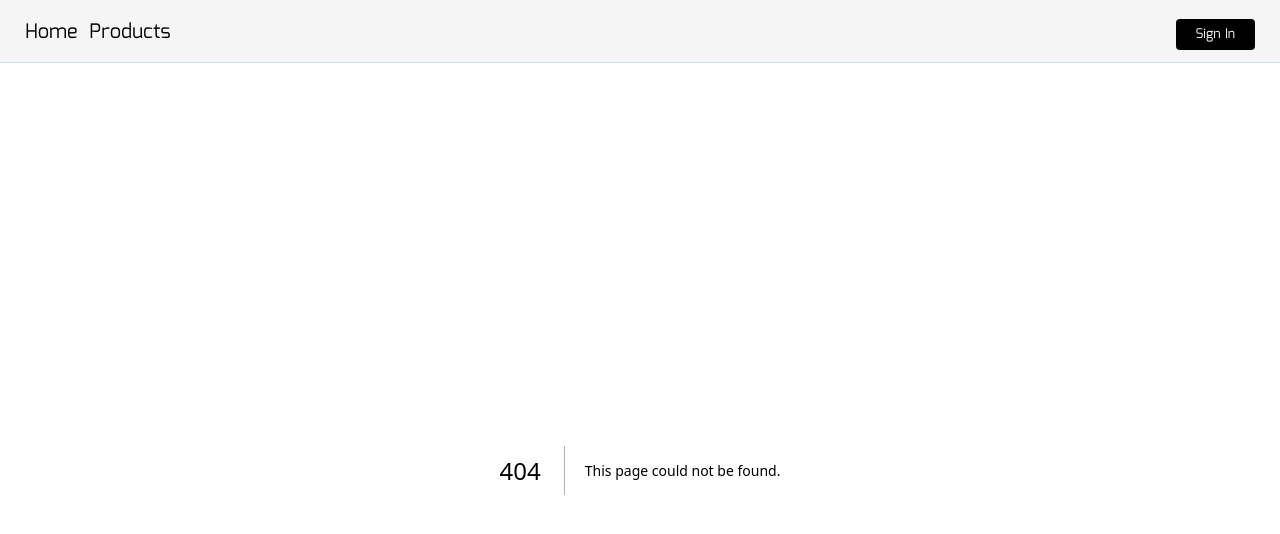
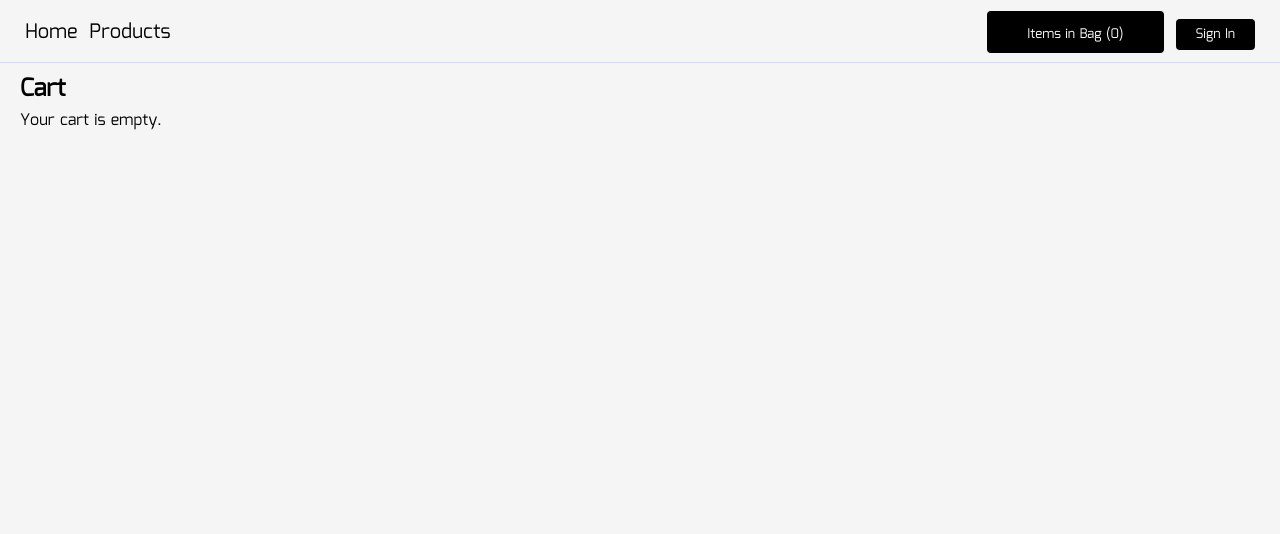
Before and after one commit to MoinShaikh611/monocloz-frontend, a Next.js app: page /cart in a window 1280 px wide. Before the commit this address had no page. Shown: the top 534 px of the page. Built offline with nearby package versions, Linux system fonts and the light colour scheme.

Commit message:
add to cart functionality

```diff
--- /dev/null
+++ b/app/cart/page.tsx
@@ -0,0 +1,51 @@
+"use client";
+import React from "react";
+import { useCart } from "contexts/CartContext";
+
+const Cart: React.FC = () => {
+  const { cart, addToCart, decreaseQuantity, removeFromCart, clearCart } =
+    useCart();
+
+  return (
+    <div>
+      <h2>Cart</h2>
+      {cart.length === 0 ? (
+        <p>Your cart is empty.</p>
+      ) : (
+        <>
+          <ul>
+            {cart.map((item) => (
+              <li key={item.productId}>
+                <span>{item.name}</span>
+                <span>Quantity: {item.quantity}</span>
+                <button
+                  className="add-to-cart-btn"
+                  onClick={() => addToCart(item)}
+                >
+                  +
+                </button>
+                &nbsp;
+                <button
+                  className="add-to-cart-btn"
+                  onClick={() => decreaseQuantity(item.productId)}
+                >
+                  -
+                </button>
+                <br />
+                <button
+                  className="add-to-cart-btn"
+                  onClick={() => removeFromCart(item.productId)}
+                >
+                  Remove
+                </button>
+              </li>
+            ))}
+          </ul>
+          <button onClick={clearCart}>Clear Cart</button>
+        </>
+      )}
+    </div>
+  );
+};
+
+export default Cart;
--- a/app/layout.tsx
+++ b/app/layout.tsx
@@ -1,5 +1,7 @@
 import Navbar from "@/components/Navbar/Navbar";
 import "../styles/globals.css";
+import { AuthProvider } from "contexts/authContext";
+import { CartProvider } from "contexts/CartContext";
 
 export const metadata = {
   title: "Create Next App",
@@ -12,11 +14,15 @@ export default function RootLayout({
   children: React.ReactNode;
 }) {
   return (
+    <CartProvider>
+      <AuthProvider>
         <html lang="en">
           <body>
             <Navbar />
             <main>{children}</main>
           </body>
         </html>
+      </AuthProvider>
+    </CartProvider>
   );
 }
--- a/app/products/[productId]/page.tsx
+++ b/app/products/[productId]/page.tsx
@@ -1,4 +1,5 @@
 import AccordionSection from "@/components/AccordionSection/AccordionSection";
+import { AddToCartButton } from "@/components/AddToCartButton/AddToCartButton";
 import { getProductDetail } from "lib/products";
 import type { Metadata } from "next";
 import Image from "next/image";
@@ -61,6 +62,9 @@ export default async function Page({ params }: any) {
                 />
               )}
             </div>
+            <div>
+              <AddToCartButton product={product}></AddToCartButton>
+            </div>
           </div>
         </div>
       </div>
--- a/app/register/page.tsx
+++ b/app/register/page.tsx
@@ -4,13 +4,13 @@ import { registerUser } from "../api/auth";
 import styles from "@/styles/login.module.css";
 import Link from "next/link";
 import { useRouter } from "next/navigation";
-import useAuthStore from "app/store/authStore";
+import { useAuth } from "contexts/authContext";
 
 const Register = () => {
   const router = useRouter();
   const [isLoading, setIsLoading] = useState(true);
 
-  const { loggedIn } = useAuthStore();
+  const { loggedIn } = useAuth();
   useEffect(() => {
     try {
       if (loggedIn) {
--- a/app/store/authStore.ts
+++ /dev/null
@@ -1,31 +0,0 @@
-import { create } from "zustand";
-
-type AuthStore = {
-  loggedIn: boolean;
-  login: () => void;
-  logout: () => void;
-};
-
-const useAuthStore = create<AuthStore>((set) => {
-  const initialLoggedIn =
-    typeof localStorage !== "undefined" &&
-    localStorage.getItem("loggedIn") === "true";
-
-  return {
-    loggedIn: initialLoggedIn,
-    login: () => {
-      if (typeof localStorage !== "undefined") {
-        localStorage.setItem("loggedIn", "true");
-      }
-      set({ loggedIn: true });
-    },
-    logout: () => {
-      if (typeof localStorage !== "undefined") {
-        localStorage.setItem("loggedIn", "false");
-      }
-      set({ loggedIn: false });
-    },
-  };
-});
-
-export default useAuthStore;
--- a/components/Navbar/Navbar.tsx
+++ b/components/Navbar/Navbar.tsx
@@ -1,5 +1,6 @@
 "use client";
-import useAuthStore from "app/store/authStore";
+import { useCart } from "contexts/CartContext";
+import { useAuth } from "contexts/authContext";
 import SuppressHydrationWarning from "helper/SuppressHydrationWarning";
 import Link from "next/link";
 import { useRouter } from "next/navigation";
@@ -25,7 +26,8 @@ const Navbar: React.FC = () => {
   }, []);
 
   const router = useRouter();
-  const { loggedIn, logout } = useAuthStore();
+  const { loggedIn, logout } = useAuth();
+  const { cart } = useCart();
 
   const handleLogout = () => {
     logout(); // Call the logout action from the store
@@ -40,6 +42,11 @@ const Navbar: React.FC = () => {
         </li>
         <li>
           <Link href="/products">Products</Link>
+        </li>
+        <li>
+          <Link href="/cart" className="add-to-cart-btn">
+            <button>Items in Bag ({cart.length})</button>
+          </Link>
         </li>
         <SuppressHydrationWarning>
           {loggedIn ? (
--- /dev/null
+++ b/contexts/CartContext.tsx
@@ -0,0 +1,110 @@
+"use client";
+import React, { createContext, useState, useContext, useEffect } from "react";
+
+// Define the type for the cart item
+type CartItem = {
+  productId: string;
+  quantity: number;
+  name: string;
+  price: number;
+};
+
+// Define the type for the cart context value
+type CartContextValue = {
+  cart: CartItem[];
+  addToCart: (product: CartItem) => void;
+  decreaseQuantity: (productId: string) => void;
+  removeFromCart: (productId: string) => void;
+  clearCart: () => void; // Added clearCart function
+};
+
+// Create the cart context
+export const CartContext = createContext<CartContextValue | undefined>(
+  undefined
+);
+
+// Create a custom hook to access the cart context
+export const useCart = (): CartContextValue => {
+  const cartContext = useContext(CartContext);
+  if (!cartContext) {
+    throw new Error("useCart must be used within a CartProvider");
+  }
+  return cartContext;
+};
+
+// Create a cart provider component
+export const CartProvider: React.FC<React.PropsWithChildren<{}>> = ({
+  children,
+}) => {
+  const [cart, setCart] = useState<CartItem[]>([]);
+
+  // Function to add a product to the cart
+  const addToCart = (product: CartItem) => {
+    // Check if the product already exists in the cart
+    const existingProduct = cart.find(
+      (item) => item.productId === product.productId
+    );
+
+    if (existingProduct) {
+      // If the product exists, update its quantity
+      const updatedCart = cart.map((item) =>
+        item.productId === product.productId
+          ? { ...item, quantity: item.quantity + 1 }
+          : item
+      );
+      setCart(updatedCart);
+    } else {
+      // If the product doesn't exist, add it to the cart
+      setCart([...cart, { ...product, quantity: 1 }]);
+    }
+  };
+
+  // Function to decrease the quantity of a product in the cart
+  const decreaseQuantity = (productId: string) => {
+    const updatedCart = cart.map((item) =>
+      item.productId === productId && item.quantity > 1
+        ? { ...item, quantity: item.quantity - 1 }
+        : item
+    );
+    setCart(updatedCart);
+  };
+
+  // Function to remove a product from the cart
+  const removeFromCart = (productId: string) => {
+    // Remove the product from the cart state
+    const updatedCart = cart.filter((item) => item.productId !== productId);
+    setCart(updatedCart);
+  };
+
+  // Function to clear the cart
+  const clearCart = () => {
+    setCart([]);
+  };
+
+  useEffect(() => {
+    // Load cart data from local storage on initialization
+    const storedCart = localStorage.getItem("cart");
+    if (storedCart) {
+      setCart(JSON.parse(storedCart));
+    }
+  }, []);
+
+  useEffect(() => {
+    // Save updated cart data to local storage whenever it changes
+    localStorage.setItem("cart", JSON.stringify(cart));
+  }, [cart]);
+
+  const cartContextValue: CartContextValue = {
+    cart,
+    addToCart,
+    decreaseQuantity,
+    removeFromCart,
+    clearCart,
+  };
+
+  return (
+    <CartContext.Provider value={cartContextValue}>
+      {children}
+    </CartContext.Provider>
+  );
+};
--- /dev/null
+++ b/contexts/authContext.tsx
@@ -0,0 +1,58 @@
+// contexts/AuthContext.tsx
+"use client";
+import {
+  createContext,
+  useState,
+  useEffect,
+  useContext,
+  ReactNode,
+} from "react";
+
+interface AuthContextProps {
+  loggedIn: boolean;
+  login: () => void;
+  logout: () => void;
+}
+
+const AuthContext = createContext<AuthContextProps>({
+  loggedIn: false,
+  login: () => {},
+  logout: () => {},
+});
+
+export const useAuth = (): AuthContextProps => useContext(AuthContext);
+
+interface AuthProviderProps {
+  children: ReactNode;
+}
+
+export const AuthProvider: React.FC<AuthProviderProps> = ({ children }) => {
+  const [loggedIn, setLoggedIn] = useState(false);
+
+  useEffect(() => {
+    const initialLoggedIn =
+      typeof localStorage !== "undefined" &&
+      localStorage.getItem("loggedIn") === "true";
+    setLoggedIn(initialLoggedIn);
+  }, []);
+
+  const login = () => {
+    if (typeof localStorage !== "undefined") {
+      localStorage.setItem("loggedIn", "true");
+    }
+    setLoggedIn(true);
+  };
+
+  const logout = () => {
+    if (typeof localStorage !== "undefined") {
+      localStorage.setItem("loggedIn", "false");
+    }
+    setLoggedIn(false);
+  };
+
+  return (
+    <AuthContext.Provider value={{ loggedIn, login, logout }}>
+      {children}
+    </AuthContext.Provider>
+  );
+};
--- a/package.json
+++ b/package.json
@@ -17,8 +17,7 @@
     "next": "13.4.4",
     "react": "18.2.0",
     "react-dom": "18.2.0",
-    "typescript": "5.1.3",
-    "zustand": "^4.3.8"
+    "typescript": "5.1.3"
   },
   "devDependencies": {
     "nodemon": "^2.0.22"
--- a/styles/globals.css
+++ b/styles/globals.css
@@ -53,6 +53,10 @@ body::-webkit-scrollbar {
   width: 0;
 }
 
+.w-100 {
+  width: 100%;
+}
+
 .navbar {
   padding: 16px 25px 12px;
   background-color: whitesmoke;
@@ -76,10 +80,11 @@ body::-webkit-scrollbar {
   width: 100%;
 }
 
-.navbar li:last-child {
+.navbar li:nth-last-child(2) {
   margin-left: auto;
 }
-.navbar li button {
+.navbar li button,
+.add-to-cart-btn {
   padding: 5px 20px;
   background-color: #000;
   color: #fff;
```
Also changed, not shown: app/login/page.tsx (+17 -3 lines), components/AddToCartButton/AddToCartButton.tsx (added, +21 -0 lines), 1 other file (tests, documents, lock files or other folders). Lines whose indentation alone changed are shown as unchanged.
